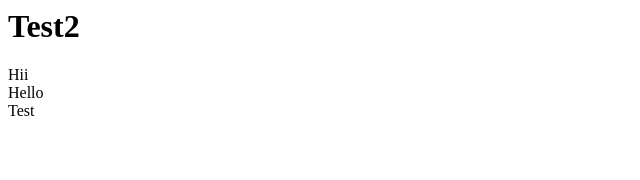
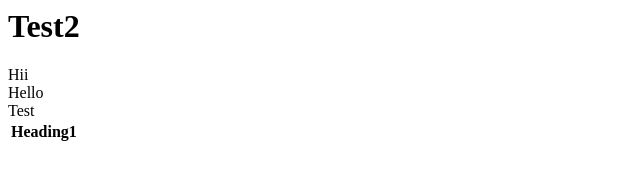
Before and after one commit to Velmurugan4798git/SecondRepo, a plain HTML site: page index.html in a window 1280 px wide. Shown: the full height of the page, 0-640 px from the left. Drawn offline with Linux system fonts and the light colour scheme.

Commit message:
09/02/2024 commite

```diff
--- a/index.html
+++ b/index.html
@@ -3,5 +3,11 @@
     <div>Hii</div>
     <div>Hello</div>
     <div>Test</div>
+    <table>
+        <tr>
+            <th>Heading1</th>
+        </tr>
+
+    </table>
 
 </html>
--- a/index.js
+++ b/index.js
@@ -1,2 +1,3 @@
 var length = 100;
 var height =200;
+var width = 300;
```
